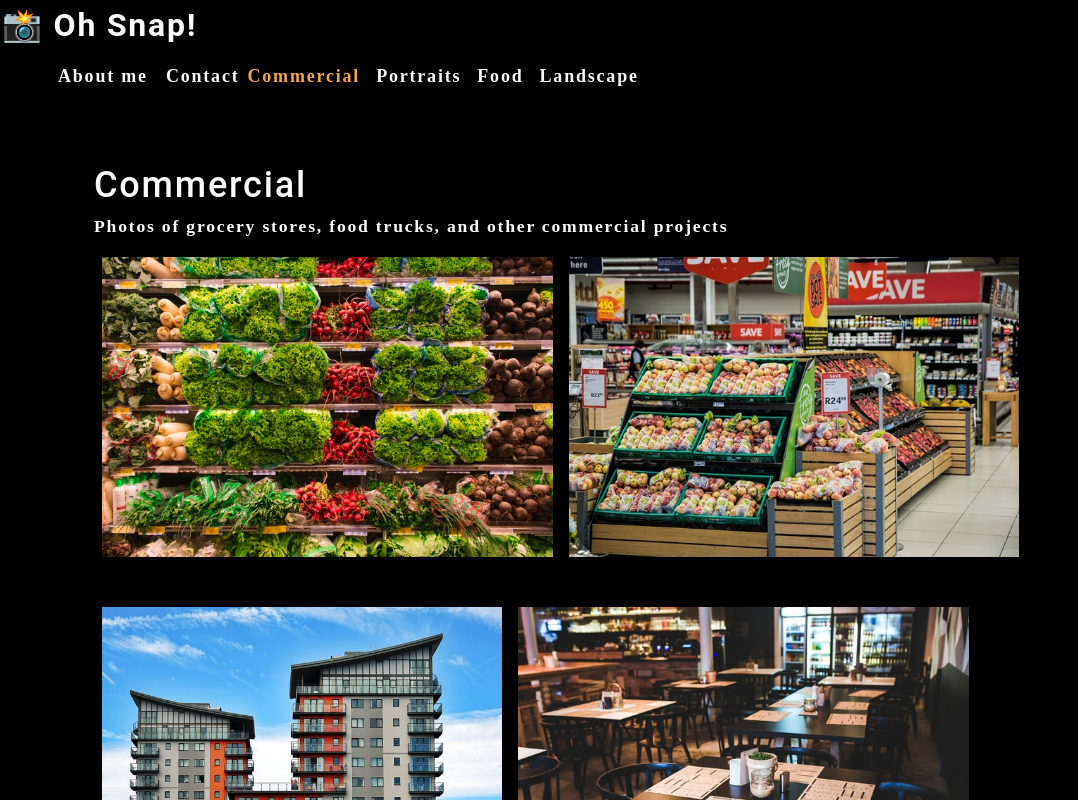
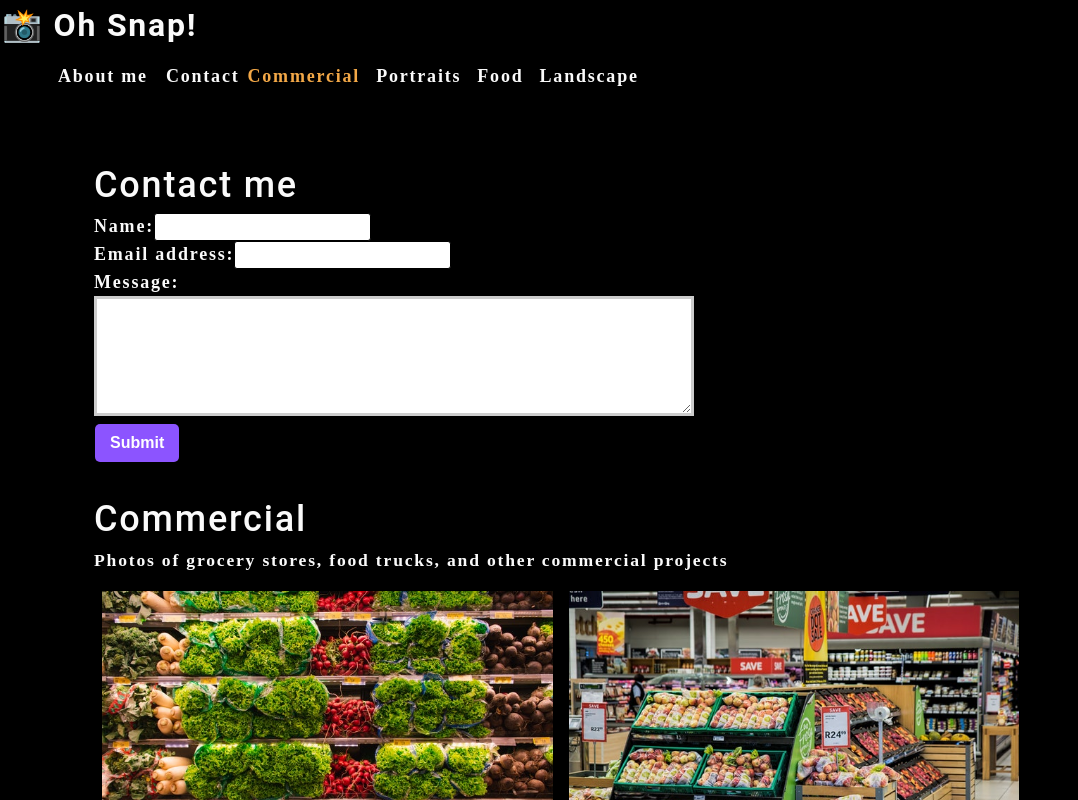
Before and after one commit to alavezzo/lyza-portfolio, a React (Create React App) app: page / in a window 1280 px wide. Shown: the top 800 px of the page, without its empty margins (0-1078 px from the left). Built offline with nearby package versions, Linux system fonts and the light colour scheme.

Commit message:
create form markup

```diff
--- a/src/App.js
+++ b/src/App.js
@@ -3,6 +3,7 @@ import React, {useState} from 'react';
 import About from './components/About';
 import Nav from './components/Nav';
 import Gallery from './components/Gallery';
+import ContactForm from './components/Component/Contact';
 
 
 function App() {
@@ -23,6 +24,7 @@ function App() {
     <div>
       <Nav categories = {categories} setCurrentCategory = {setCurrentCategory} currentCategory = {currentCategory}></Nav>
       <main>
+        <ContactForm></ContactForm>
         <Gallery currentCategory={currentCategory}></Gallery>
         <About></About>
       </main>
```
